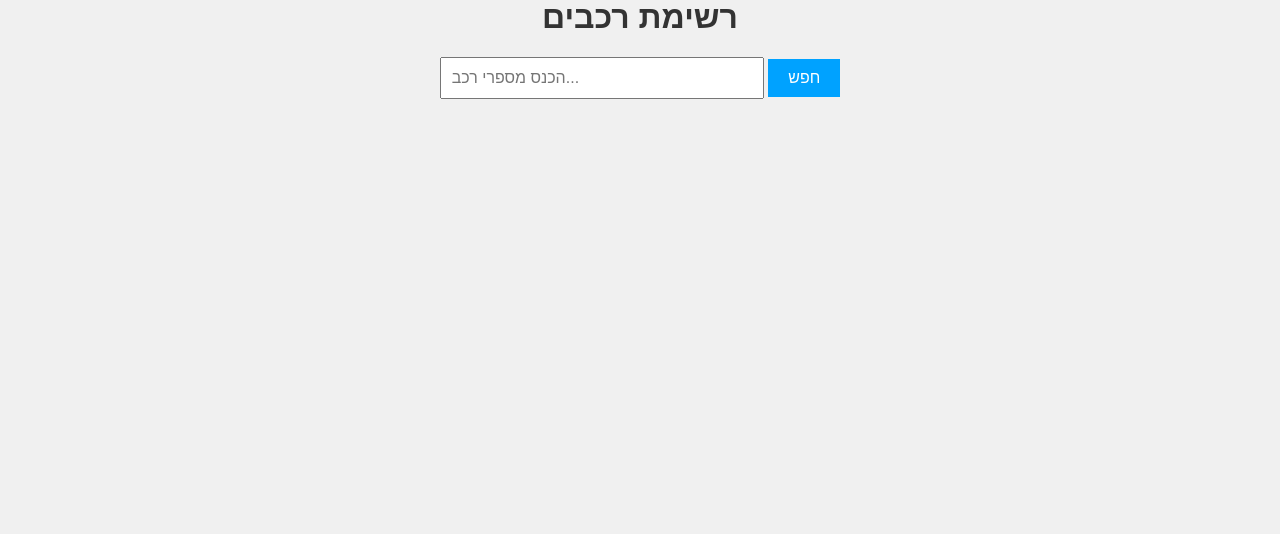
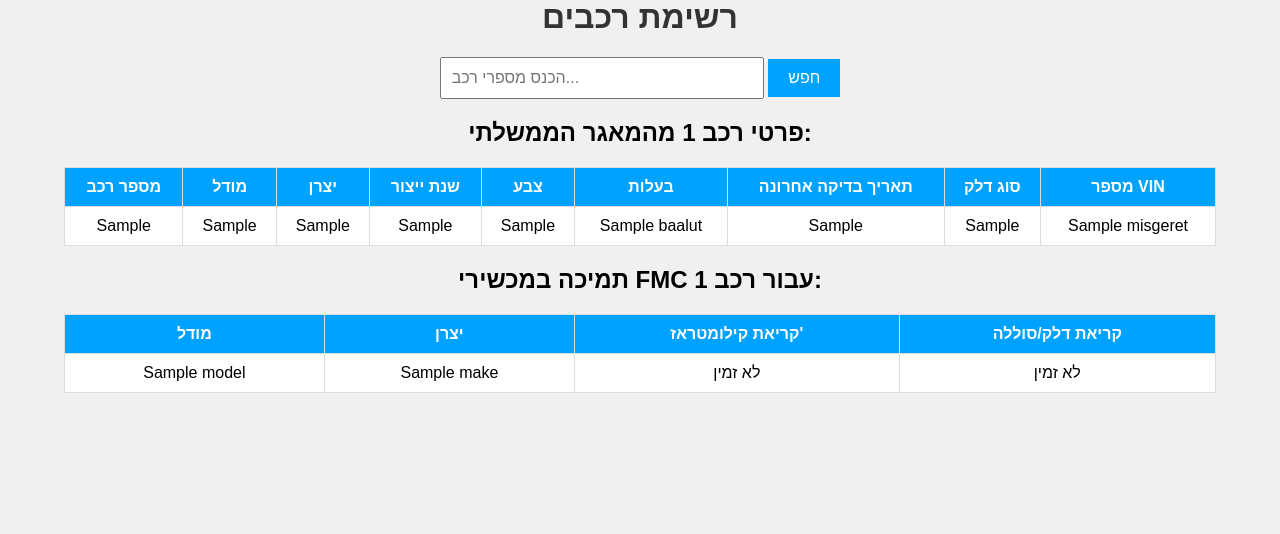
Before and after one commit to naorbarzion/vehicle-vin-search-by-number, a Flask app: template templates/index.html in a window 1280 px wide. Shown: the part 145-679 px from the top of the page. Run offline with Flask 2, Linux system fonts and the light colour scheme; the template is opened without the code that fills it: most values are stand-ins (such as "Sample title", 1, 10 or a date in 2020).

Commit message:
Update index.html

```diff
--- a/templates/index.html
+++ b/templates/index.html
@@ -142,8 +142,9 @@
     </form>
 
     <!-- פרטי רכב מהמאגר הממשלתי (תוצאות API) -->
-    {% for index, records in enumerate(records_list) %}
-        <h2 style="text-align: center;">פרטי רכב {{ index + 1 }} מהמאגר הממשלתי:</h2>
+    {% set index = 1 %}
+    {% for records in records_list %}
+        <h2 style="text-align: center;">פרטי רכב {{ index }} מהמאגר הממשלתי:</h2>
         {% if records %}
         <table>
             <thead>
@@ -176,11 +177,13 @@
         {% else %}
         <p style="text-align: center;">לא נמצאו תוצאות במאגר הממשלתי עבור מספר רכב זה.</p>
         {% endif %}
+        {% set index = index + 1 %}
     {% endfor %}
 
     <!-- תמיכה במכשירי FMC (תוצאות מהמאגר המקומי) -->
-    {% for index, db_record in enumerate(db_records_list) %}
-        <h2 style="text-align: center;">תמיכה במכשירי FMC עבור רכב {{ index + 1 }}:</h2>
+    {% set index = 1 %}
+    {% for db_record in db_records_list %}
+        <h2 style="text-align: center;">תמיכה במכשירי FMC עבור רכב {{ index }}:</h2>
         {% if db_record is not none %}
         <table>
             <thead>
@@ -192,7 +195,7 @@
                 </tr>
             </thead>
             <tbody>
-                {% for index, row in db_record.iterrows() %}
+                {% for row in db_record.iterrows() %}
                 <tr>
                     <td>{{ row['Model'] }}</td>
                     <td>{{ row['Make'] }}</td>
@@ -219,6 +222,7 @@
         {% else %}
         <p style="text-align: center;">לא נמצאו תוצאות במאגר המקומי עבור רכב זה.</p>
         {% endif %}
+        {% set index = index + 1 %}
     {% endfor %}
 
 </body>
```
